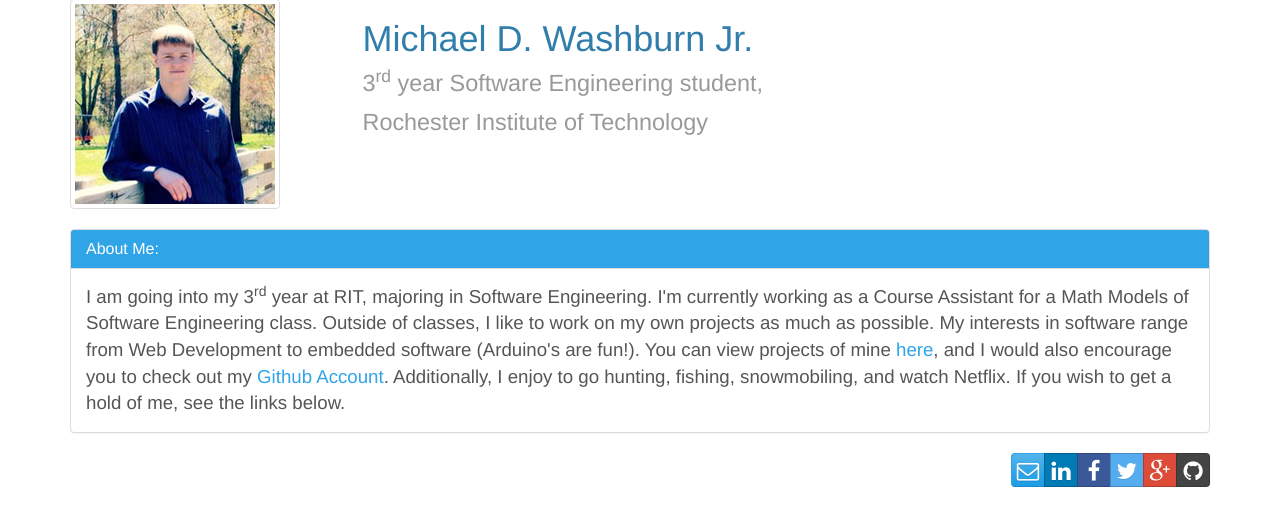
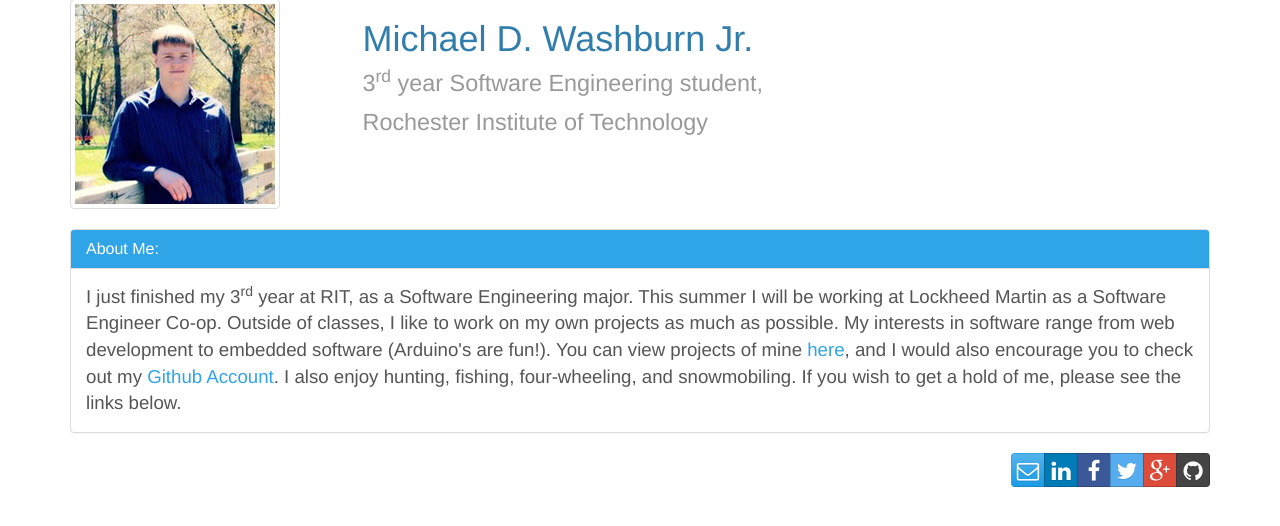
Before and after one commit to MichaelWashburnJr/mdwjr.com, a PHP site: page / in a window 1280 px wide. Shown: the part 71-597 px from the top of the page. Run offline with PHP 8.4, Linux system fonts and the light colour scheme; some libraries are stand-ins or nearby versions.

Commit message:
Fix broken link and update content

```diff
--- a/www/index.php
+++ b/www/index.php
@@ -42,14 +42,14 @@
 
         </div>
         <div class="panel-body font-large">
-            I am going into my 3<sup>rd</sup> year at RIT, majoring in Software Engineering.
-            I'm currently working as a Course Assistant for a Math Models of Software Engineering class.
+            I just finished my 3<sup>rd</sup> year at RIT, as a Software Engineering major.
+            This summer I will be working at Lockheed Martin as a Software Engineer Co-op.
             Outside of classes, I like to work on my own projects as much as possible.  My interests
-            in software range from Web Development to embedded software (Arduino's are fun!).
-            You can view projects of mine <a href="/d/Blog/Projects/">here</a>, and I would also encourage
+            in software range from web development to embedded software (Arduino's are fun!).
+            You can view projects of mine <a href="/blog/projects">here</a>, and I would also encourage
             you to check out my <a href="https://github.com/mdw7326" target="_blank">Github Account</a>.
-            Additionally, I enjoy to go hunting, fishing, snowmobiling, and watch Netflix.
-            If you wish to get a hold of me, see the links below.
+            I also enjoy hunting, fishing, four-wheeling, and snowmobiling.
+            If you wish to get a hold of me, please see the links below.
         </div>
     </div>
 
```
